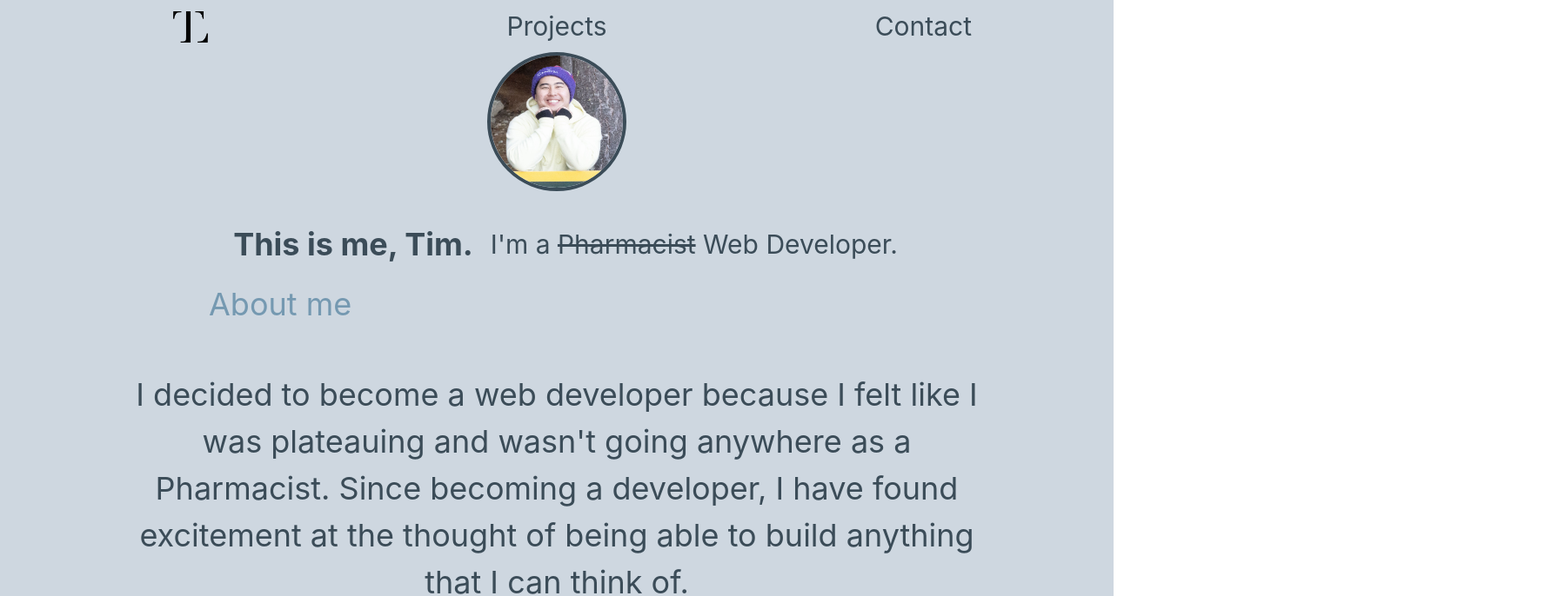
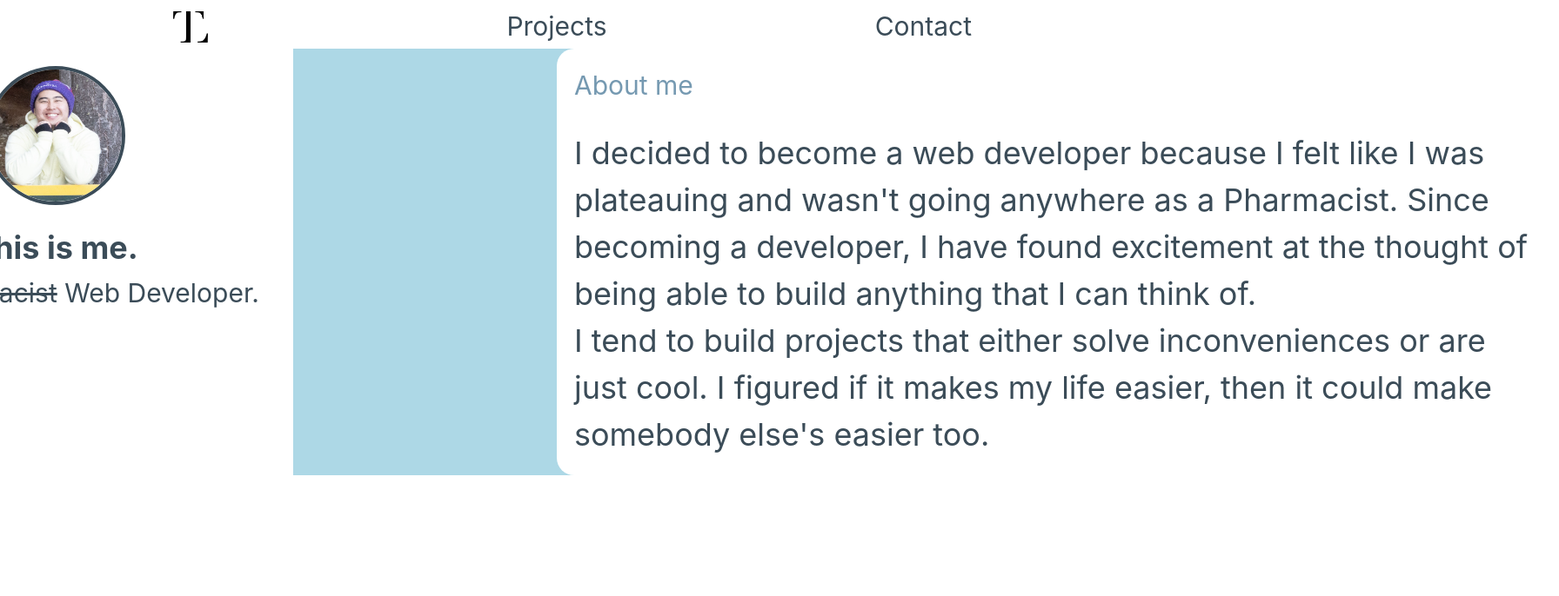
Before and after one commit to Tweemo/typescript-portfolio, a Next.js app: page / in a window 1280 px wide. Shown: the top 686 px of the page at 87% size, 1792 px wide, since content can reach past the window. Built offline with nearby package versions, Linux system fonts and the light colour scheme.

Commit message:
beginning of a revamp

```diff
--- a/package.json
+++ b/package.json
@@ -12,6 +12,7 @@
   "dependencies": {
     "@chakra-ui/icons": "^2.0.2",
     "@chakra-ui/react": "^2.1.2",
+    "@chakra-ui/skip-nav": "^2.0.4",
     "@emotion/react": "^11.9.0",
     "@emotion/styled": "^11.8.1",
     "framer-motion": "^6.3.4",
--- a/pages/_app.tsx
+++ b/pages/_app.tsx
@@ -9,6 +9,7 @@ const theme = extendTheme({
       bg: "#ced7e0",
       title: "#7599b1",
       text: "#3b4c58",
+      button: "#81c4dd",
     },
   },
 })
--- a/pages/about.tsx
+++ b/pages/about.tsx
@@ -1,21 +1,19 @@
 import React from 'react'
-import { Center, Text } from '@chakra-ui/react'
+import { Text, VStack } from '@chakra-ui/react'
 
 const About = () => (
-  <>
-    <Text color='scheme.title' fontSize={['xl','2xl','3xl','4xl', '4xl','5xl']} marginLeft={['20px','70px','200px','300px', '30vh']} marginBottom={['20px','20px','30px','30px','50px']}>
+  <VStack w={['90vw']} bg={'white'} borderRadius='20px'>
+    <Text textAlign={'left'} w={['90vw']} color='scheme.title' fontSize={['3xl']} p={['20px']}>
       About me
     </Text>
-    <Center>
-      <Text color='scheme.text' fontSize={['xl','2xl', '3xl','4xl','4xl','4xl']}  h={['28.5vh','30vh','30vh','27vh', '25vh', '31.5vh']} w={['80vw']} align='center' margin={['20px','5px', '0px']}>
+    <Text color='scheme.text' fontSize={['xl','2xl', '3xl','4xl','4xl','4xl']} paddingLeft={['20px']} paddingRight={['20px']} paddingBottom={['20px']}>
       I decided to become a web developer because I felt like I was plateauing and wasn&apos;t going anywhere as a Pharmacist.
       Since becoming a developer, I have found excitement at the thought of being able to build anything that I can think of.
       <br/>
       I tend to build projects that either solve inconveniences or are just cool.
       I figured if it makes my life easier, then it could make somebody else&apos;s easier too.
     </Text>
-    </Center>
-  </>
+  </VStack>
 )
 
 export default About
--- a/pages/email.tsx
+++ b/pages/email.tsx
@@ -1,5 +1,4 @@
 import {
-  Text,
   HStack,
   Box,
   Center,
--- /dev/null
+++ b/pages/homepage.tsx
@@ -0,0 +1,30 @@
+import {
+  Image,
+  Heading,
+  Text,
+  Center,
+  Box,
+  Container,
+  Flex,
+} from '@chakra-ui/react'
+import styles from '../styles/Home.module.css'
+import About from './about'
+import Intro from './intro'
+import NextPage from './toNextPage'
+
+const Homepage = () => {
+
+  return (
+    <Container bg={'lightblue'}>
+    <Center>
+      <Flex direction={{base: 'column', md: 'row'}}>
+        <Intro />
+        <About />
+      </Flex>
+    </Center>
+      {/* <NextPage /> */}
+    </Container>
+    )
+  }
+
+  export default Homepage
--- a/pages/index.tsx
+++ b/pages/index.tsx
@@ -2,26 +2,25 @@ import type { NextPage } from 'next'
 import React from 'react'
 import Head from 'next/head'
 import Navbar from './navbar'
-import Intro from './intro'
 import Socials from './socials'
-import About from './about'
 import Projects from './projects'
 import Contact from './contact'
-import { Box, ButtonGroup } from '@chakra-ui/react'
+import Homepage from './homepage'
+import { Box } from '@chakra-ui/react'
 
 
 
 const Home: NextPage = () => (
-  <Box bg='scheme.bg'>
+  <Box bg={'white'}>
     <Head>
       <title>Tim Liew</title>
       <link rel="icon" href="images/favicon.ico" />
     </Head>
     <Navbar />
-    <Intro />
-    <Projects />
+    <Homepage />
+    {/* <Projects />
     <Contact />
-    <Socials />
+    <Socials /> */}
   </Box>
 )
 
--- a/pages/intro.tsx
+++ b/pages/intro.tsx
@@ -3,30 +3,24 @@ import {
   Heading,
   Text,
   Center,
-  Box,
+  VStack,
 } from '@chakra-ui/react'
 import styles from '../styles/Home.module.css'
-import About from './about'
 
 const Intro = () => {
 
   return (
-    <Box h={['41vh','41.2vh','40vh', '35vh','94vh']}>
+    <VStack borderRadius={['10%']} w={['90vw']}>
       <Center>
         <Image className={styles.pic} src='images/pic.jpg' alt='me' />
       </Center>
-      <Center>
-        <Center>
-          <Heading color='scheme.text' fontSize={['2xl','3xl','4xl']} p='20px'>
-            This is me, Tim.
+          <Heading color='scheme.text' fontSize={['2xl','3xl','4xl']}>
+            This is me.
           </Heading>
-        </Center>
-        <Text color='scheme.text' align='center' fontSize={['xl','2xl','3xl']} className={styles.header}>
+        <Text color='scheme.text' fontSize={['xl','2xl','3xl']} className={styles.header}>
           I&apos;m a <del>Pharmacist</del> Web Developer.
         </Text>
-      </Center>
-      <About />
-    </Box>
+    </VStack>
     )
   }
 
--- a/pages/navbar.tsx
+++ b/pages/navbar.tsx
@@ -11,8 +11,8 @@ import styles from '../styles/Home.module.css'
 const Navbar = () => {
 
   return (
-  <Box>
-    <SimpleGrid columns={3} h='5vh' padding={'1vh'}>
+  <Box bg={'white'} className={styles.nav}>
+    <SimpleGrid columns={3} h='7vh' padding={'1vh'}>
       <Center>
         <Link href='/'>
           <Image className={styles.logo} src='images/TL_Black_01.png' alt='logo'/>
--- a/pages/projects.tsx
+++ b/pages/projects.tsx
@@ -7,6 +7,7 @@ import Navbar from './navbar'
 import Socials from './socials'
 import OneProject from './oneProject'
 import styles from '../styles/Home.module.css'
+import { SkipNavLink, SkipNavContent } from '@chakra-ui/skip-nav'
 
 const Projects = () => {
 
--- /dev/null
+++ b/pages/toNextPage.tsx
@@ -0,0 +1,27 @@
+import {
+  Text,
+  VStack,
+  Link,
+  Box,
+  Center,
+} from '@chakra-ui/react'
+import { AiOutlineArrowDown } from 'react-icons/ai'
+import styles from '../styles/Home.module.css'
+
+const NextPage = () => {
+
+return (
+  <Center>
+    <Box className={styles.nextPage}>
+      <Link color={'scheme.text'} href={'#projects'} h={'10vh'}>
+        <VStack>
+          <Text fontSize={['2xl']}>Projects</Text>
+          <AiOutlineArrowDown size={'2rem'}/>
+        </VStack>
+      </Link>
+    </Box>
+  </Center>
+  )
+}
+
+  export default NextPage
--- a/styles/Home.module.css
+++ b/styles/Home.module.css
@@ -4,9 +4,9 @@
 }
 
 .pic {
-  border-radius: 50%;
   height: 20vh;
   width: 20vh;
+  border-radius: 50%;
   border: #3b4c58 solid 4px;
   margin: 20px;
 }
@@ -29,3 +29,15 @@
 .box {
   overflow-y: scroll
 }
+
+.nextPage {
+  /* background-color: #f4e8cb; */
+  width: 30vw;
+  border-radius: 20px;
+  box-shadow: #3b4c58;
+}
+
+.nav {
+  position: sticky;
+  top: 0px;
+}
--- a/styles/globals.css
+++ b/styles/globals.css
@@ -3,7 +3,7 @@ body {
   padding: 0;
   margin: 0;
   font-family: -apple-system, BlinkMacSystemFont, Segoe UI, Roboto, Oxygen,
-    Ubuntu, Cantarell, Fira Sans, Droid Sans, Helvetica Neue, sans-serif;
+  Ubuntu, Cantarell, Fira Sans, Droid Sans, Helvetica Neue, sans-serif;
 }
 
 a {
```
Also changed, not shown: 1 other file (tests, documents, lock files or other folders). Lines whose indentation alone changed are shown as unchanged.
